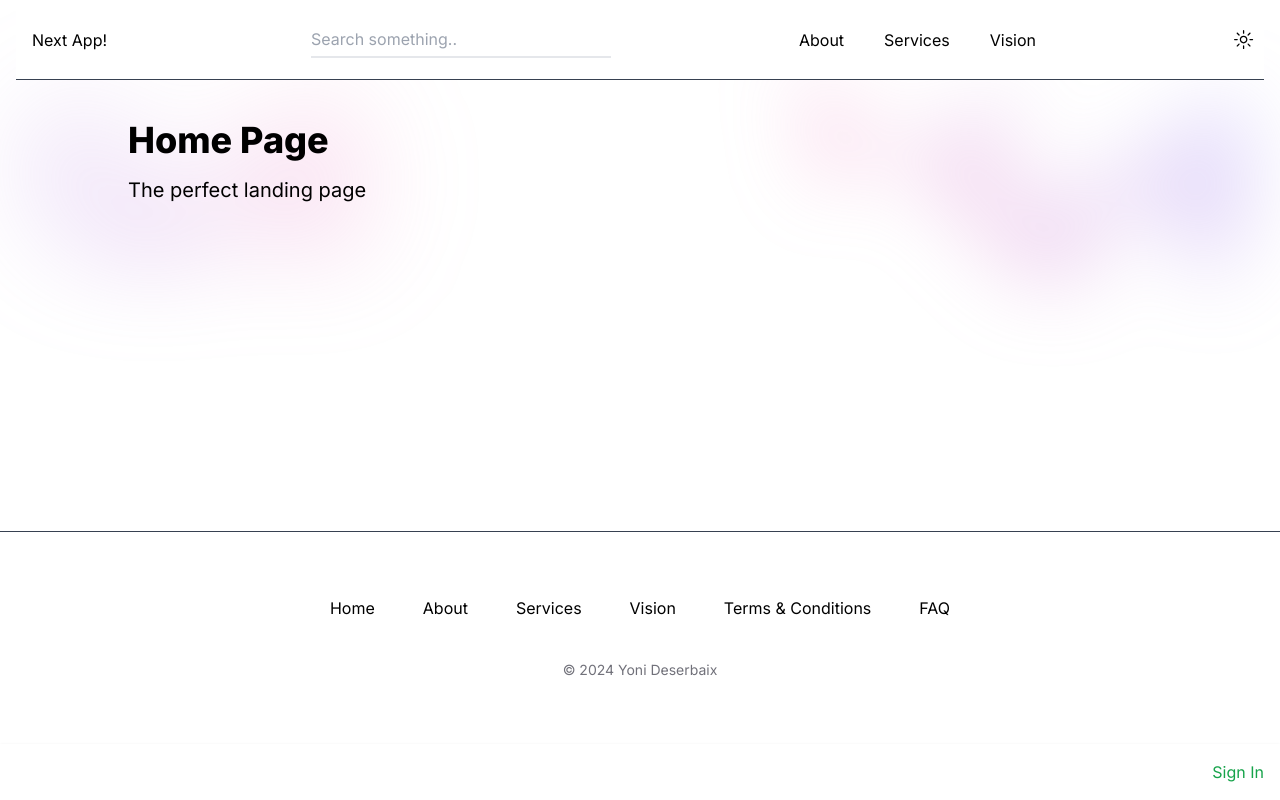
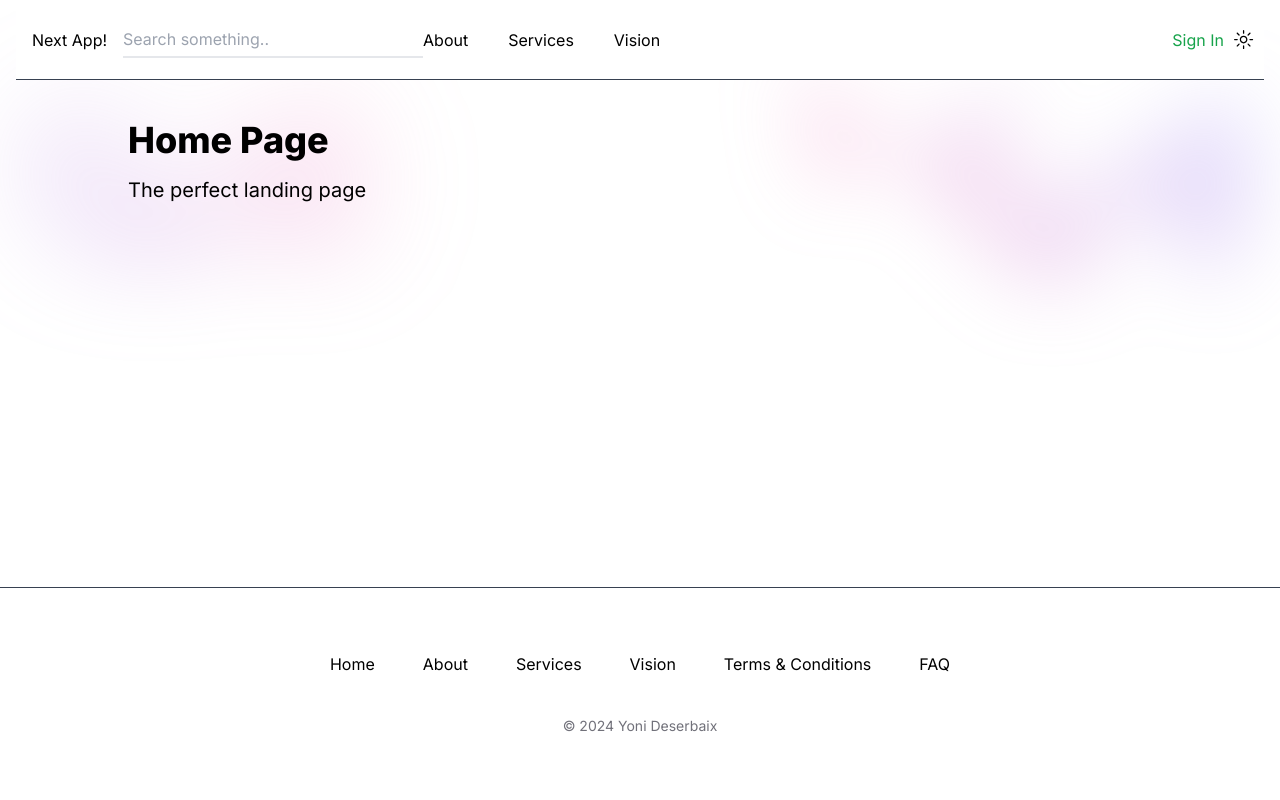
Before and after one commit to Yoni-Deserbaix/google-authentification, a Next.js app: page / in a window 1280 px wide. Built offline with nearby package versions, Linux system fonts and the light colour scheme; no server answers.

Commit message:
move signin button into header

```diff
--- a/src/app/components/Appbar.tsx
+++ /dev/null
@@ -1,11 +0,0 @@
-import React from 'react';
-import SigninButton from "./SigninButton"
-const Appbar = () => {
-    return (
-        <div className='flex gap-4 p-4 bg gradient-to-b from-white to-gray-200 shadow'>
-            <SigninButton />
-        </div>
-    );
-};
-
-export default Appbar;
--- a/src/app/components/Header/Header.tsx
+++ b/src/app/components/Header/Header.tsx
@@ -1,6 +1,7 @@
 import Image from "next/image";
 import Link from "next/link";
 import { ModeToggle } from "./Toggle";
+import SigninButton from "../SigninButton";
 
 export default function SiteHeader() {
   return (
@@ -22,7 +23,9 @@ export default function SiteHeader() {
         <Link href="/about">About</Link>
         <Link href="/services">Services</Link>
         <Link href="/vision">Vision</Link>
+
       </div>
+      <SigninButton />
       <ModeToggle />
     </header>
   );
--- a/src/app/layout.tsx
+++ b/src/app/layout.tsx
@@ -6,7 +6,6 @@ import Footer from "./components/Footer";
 import { ThemeProvider } from "./components/Header/ThemeProvider";
 import Blob from "./components/Blob";
 import Providers from "./components/Providers";
-import Appbar from "./components/Appbar";
 
 const inter = Inter({ subsets: ["latin"] });
 
@@ -36,7 +35,6 @@ export default function RootLayout({
             <Blob />
             <div className="flex-1">{children}</div>
             <Footer />
-            <Appbar />
           </ThemeProvider>
         </Providers>
       </body>
```
